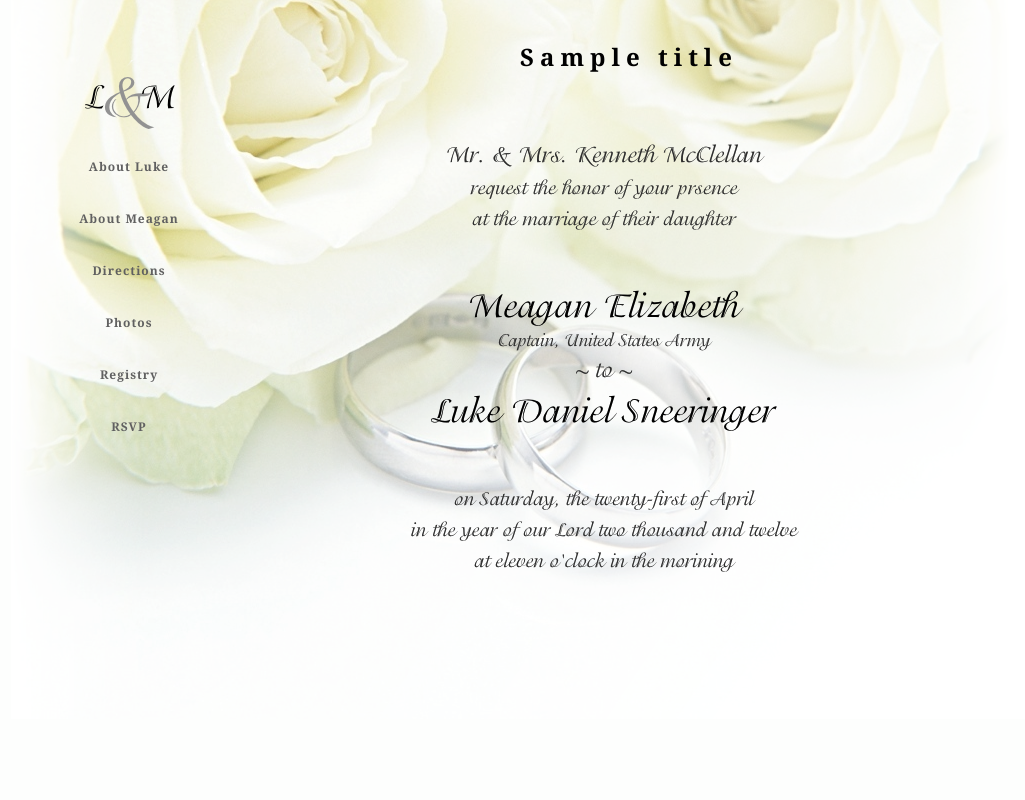
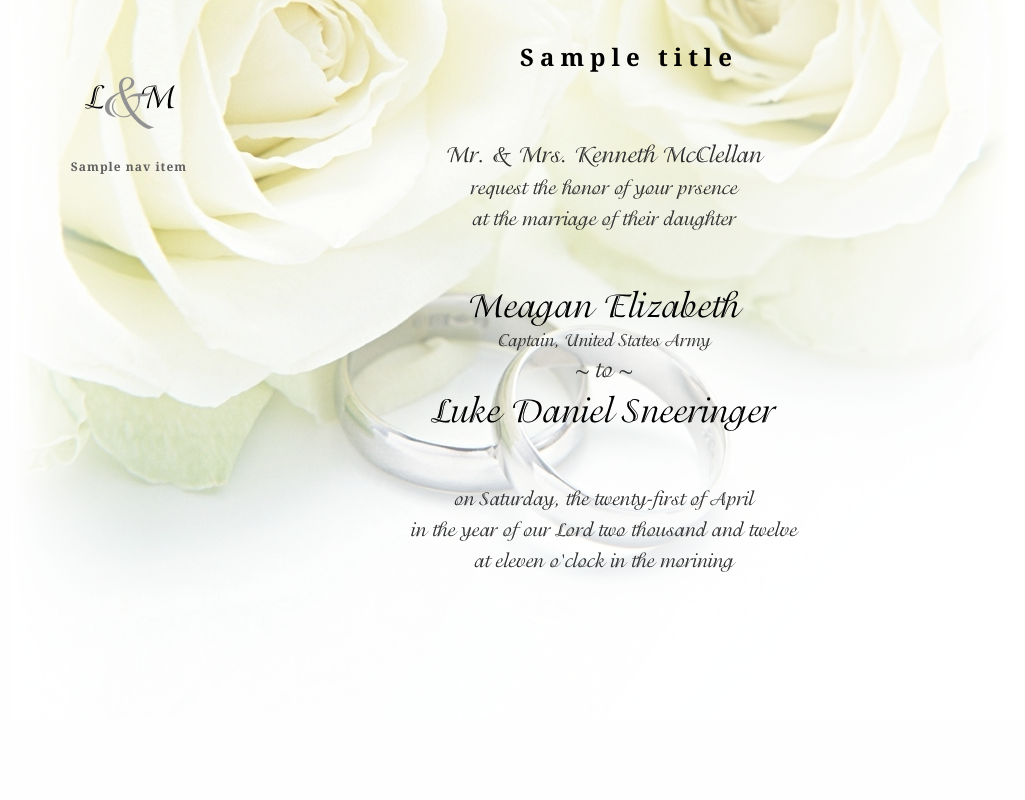
Before and after one commit to lukesneeringer/personal, a Python web app: template wedding/static/templates/home.html in a window 1280 px wide. Shown: the whole page, without its empty margins (121-1146 px from the left). Run offline with Jinja, Linux system fonts and the light colour scheme; the template is opened without the code that fills it: most values are stand-ins (such as "Sample title", 1, 10 or a date in 2020).

Commit message:
more intelligent nav

```diff
--- a/wedding/static/static/css/global.css
+++ b/wedding/static/static/css/global.css
@@ -19,15 +19,17 @@ body {
     margin-left: auto;
     margin-right: auto;
     padding: 0px;
+    position: relative;
     width: 980px;
 }
 
 /* nav */
 nav {
-    bottom: 0px;
+    display: block;
     position: fixed;
     top: 60px;
     width: 200px;
+    z-index: 5000;
 }
 
 nav a:first-child {
--- a/wedding/static/templates/base.html
+++ b/wedding/static/templates/base.html
@@ -9,12 +9,9 @@
 	<body>
 		<nav>
 			<a href="{{ url('home') }}"><img src="{{ STATIC_URL }}img/logo-sm.png" /></a>
-			<a href="{{ url('info', kwargs={ 'template_name': 'about-luke' }) }}">About Luke</a>
-			<a href="{{ url('info', kwargs={ 'template_name': 'about-meagan' }) }}">About Meagan</a>
-			<a href="">Directions</a>
-			<a href="">Photos</a>
-			<a href="">Registry</a>
-			<a href="">RSVP</a>
+			{% for nav_item in nav %}
+			    <a href="{% if nav_item.url %}{{ nav_item.url }}{% else %}{{ url('info', kwargs={ 'template_name': nav_item.area }) }}{% endif %}">{{ nav_item.label }}</a>
+			{% endfor %}
 		</nav>
 		<div id="content">
 		    {% if title %}
```
Also changed, not shown: tools/context_processors.py (added, +38 -0 lines).
